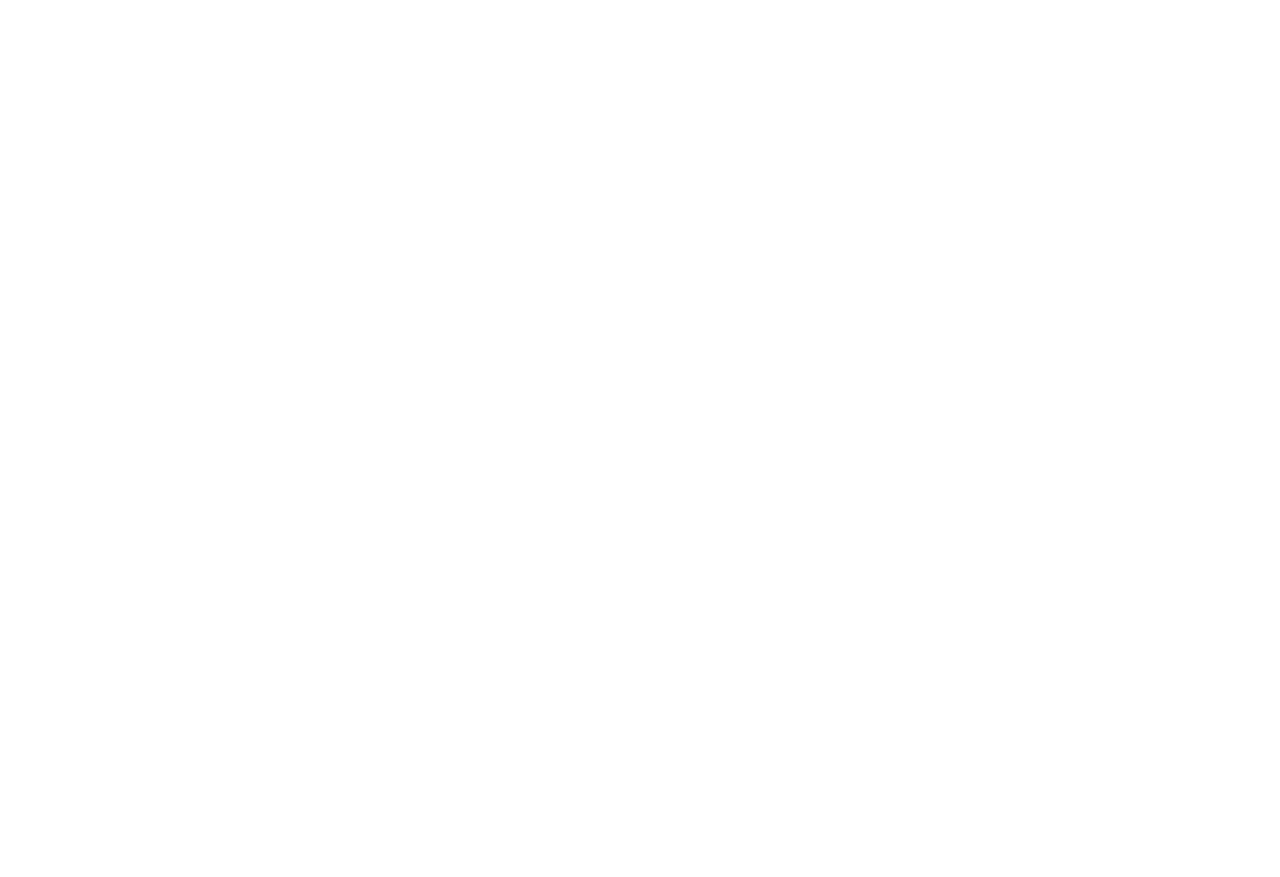
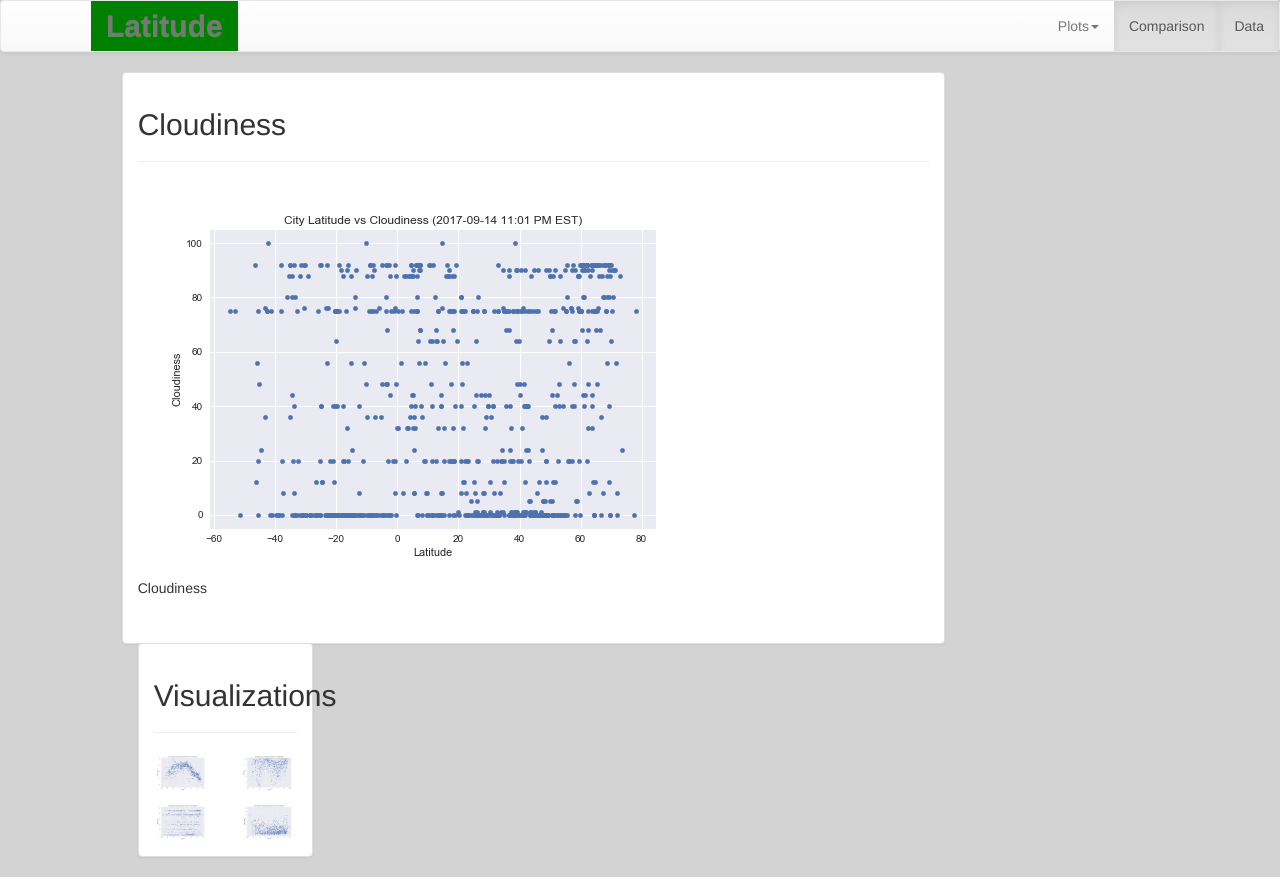
Before and after one commit to ruchichandra/Web-Visualization-Dashboard, a plain HTML site: page cloudiness.html in a window 1280 px wide. Before the commit the page ends 800 px from the top, so only its background shows below. Drawn offline with nearby package versions, Linux system fonts and the light colour scheme.

Commit message:
all pages created

```diff
--- a/assets/style.css
+++ b/assets/style.css
@@ -1,13 +1,12 @@
 .logo {
-    background-color: blue;
-    color: whitesmoke;
+    background-color: green;
     font-weight: bold;
     font-size: 30px;
 }
 
-/* .first image {
+.first image {
     width :30%;
     float: left;
     margin : 5px;
 
-} */
+}
--- a/cloudiness.html
+++ b/cloudiness.html
@@ -0,0 +1,88 @@
+<!DOCTYPE html>
+<html lang="en">
+<head>
+    <meta charset="UTF-8">
+    <meta name="viewport" content="width=device-width, initial-scale=1">
+    <meta http-equiv="X-UA-Compatible" content="ie=edge">
+
+    <!-- Latest compiled and minified CSS -->
+    <link rel="stylesheet" href="https://maxcdn.bootstrapcdn.com/bootstrap/3.3.7/css/bootstrap.min.css" integrity="sha384-BVYiiSIFeK1dGmJRAkycuHAHRg32OmUcww7on3RYdg4Va+PmSTsz/K68vbdEjh4u" crossorigin="anonymous">
+
+    <!-- Optional theme -->
+    <link rel="stylesheet" href="https://maxcdn.bootstrapcdn.com/bootstrap/3.3.7/css/bootstrap-theme.min.css" integrity="sha384-rHyoN1iRsVXV4nD0JutlnGaslCJuC7uwjduW9SVrLvRYooPp2bWYgmgJQIXwl/Sp" crossorigin="anonymous">
+
+    <!-- jQuery (necessary for Bootstrap's JavaScript plugins) -->
+    <script src="https://ajax.googleapis.com/ajax/libs/jquery/1.12.4/jquery.min.js"></script>
+
+    <!-- Latest compiled and minified JavaScript -->
+    <script src="https://maxcdn.bootstrapcdn.com/bootstrap/3.3.7/js/bootstrap.min.js" integrity="sha384-Tc5IQib027qvyjSMfHjOMaLkfuWVxZxUPnCJA7l2mCWNIpG9mGCD8wGNIcPD7Txa" crossorigin="anonymous"></script>
+
+    <link rel="stylesheet" href="assets/style.css">
+
+    <title>Weather Analysis Visualization</title>
+</head>
+<body style="background-color: lightgray">
+    <nav class="navbar navbar-default">
+        <div class="container-fluid">
+            <div class="navbar-header">
+                <div class="col-md-1"></div>
+                <div class="col-md-1"></div>
+                <div class="col-md-1"></div>
+                <a class="navbar-brand logo" href="index.html">
+                <span class="nav-color">Latitude</span></a>
+            </div>
+
+            <div class="nav navbar-nav navbar-right">
+                <li class="dropdown"><a class="dropdown-toggle" data-toggle="dropdown">Plots<span class="caret"></span></a>
+                    <ul class="dropdown-menu">
+                        <li><a href="temperature.html">Max Temperature</a></li>
+                        <li><a href="humidity.html">Humidity</a></li>
+                        <li><a href="cloudiness.html">Cloudiness</a></li>
+                        <li><a href="wind_speed.html">Wind Speed</a></li>
+                    </ul>
+                </li>
+                <li class = "active"><a href="comparison.html"> Comparison</a></li>
+                <li class = "active"><a href="data.html"> Data</a></li>
+            </div>
+        </div>
+    </nav>
+
+
+        <div class = "container-fluid">
+            <div class="row">
+                <div class="col-md-1"></div>
+                    <div class="col-md-8">
+                    <div class="panel panel-default">
+                        <div class="panel-body">
+
+                        <h2>Cloudiness</h2>
+                        <hr>
+                        <img class="cloudiness image" src="assets\Latitude_vs_Cloudiness.png" alt="cloudiness image" >
+                        <p>Cloudiness</p>
+                        <br>
+                    </div>
+
+                        <div class="col-md-3">
+                            <div class="panel panel-default">
+                                <div class="panel-body">
+                                    <h2>Visualizations</h2>
+                                    <hr>
+
+                                    <div class="row" style = "padding-bottom: 10px">
+                                        <div class="col-lg-6 col-md-6 col-sm-6 col-xs-6"><a href="temperature.html"><img class = "img img-responsive" src="assets\Latitude_vs_MaxTemp.png" style="width:100%" alt=""></a></div>
+                                        <div class="col-lg-6 col-md-6 col-sm-6 col-xs-6"><a href="humidity.html"><img class = "img img-responsive" src="assets\Latitude_vs_Humidity.png" style="width:100%" alt=""></a></div>
+                                    </div>
+                                    <div class="row">
+                                        <div class="col-lg-6 col-md-6 col-sm-6 col-xs-6"><a href="cloudiness.html"><img class = "img img-responsive" src="assets\Latitude_vs_Cloudiness.png" style="width:100%" alt=""></a></div>
+                                        <div class="col-lg-6 col-md-6 col-sm-6 col-xs-6"><a href="wind_speed.html"><img class = "img img-responsive" src="assets\Latitude_vs_WindSpeed.png" style="width:100%" alt=""></a></div>
+                                    </div>
+
+                                </div>
+
+                            </div>
+                        </div>
+                        <div class="col-md-1"></div>
+            </div>
+        </div>
+</body>
+</html>
```
Also changed, not shown: comparison.html (+86 -0 lines), data.html (+68 -0 lines), humidity.html (+88 -0 lines), index.html (+4 -4 lines), temperature.html (+88 -0 lines), wind_speed.html (+89 -0 lines).
